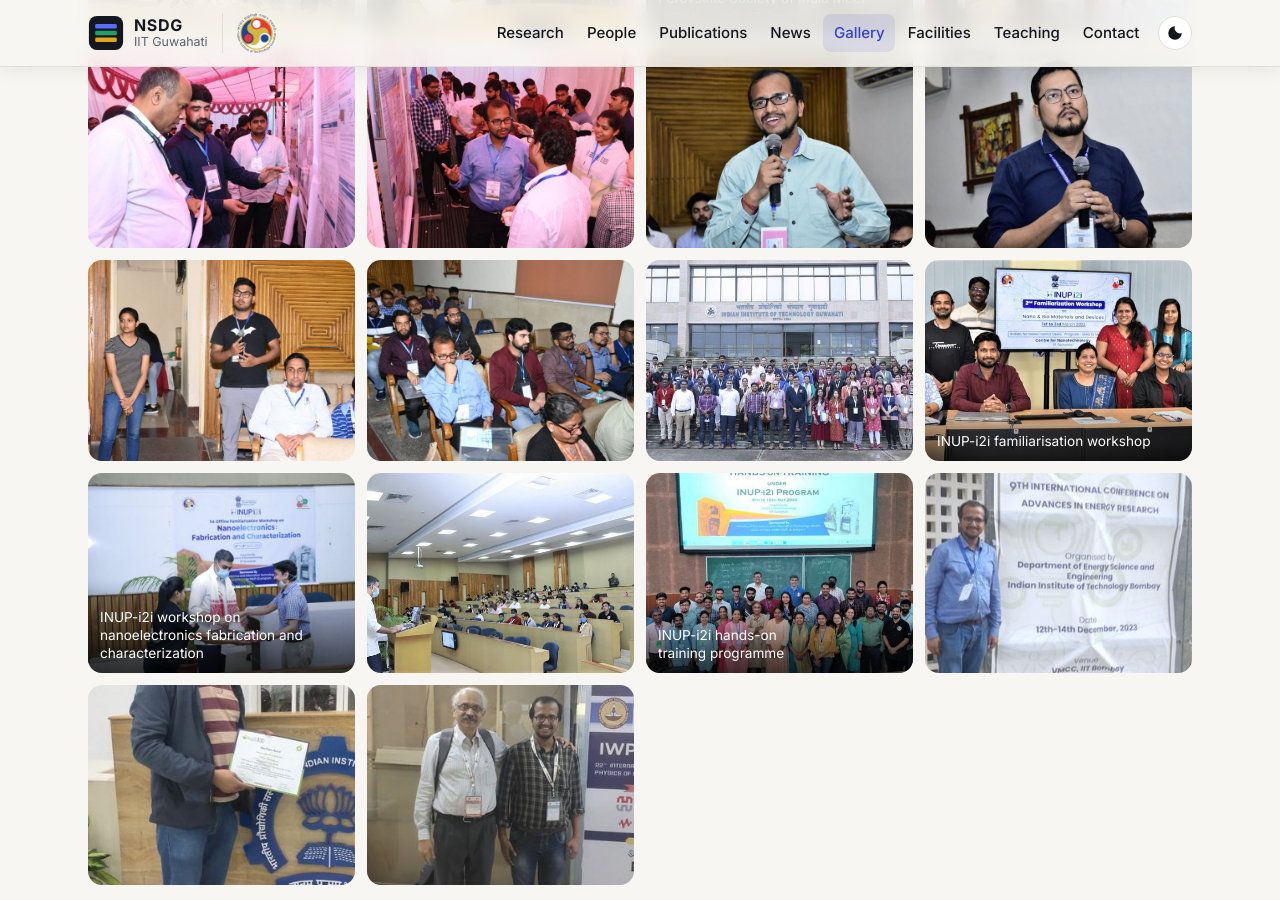
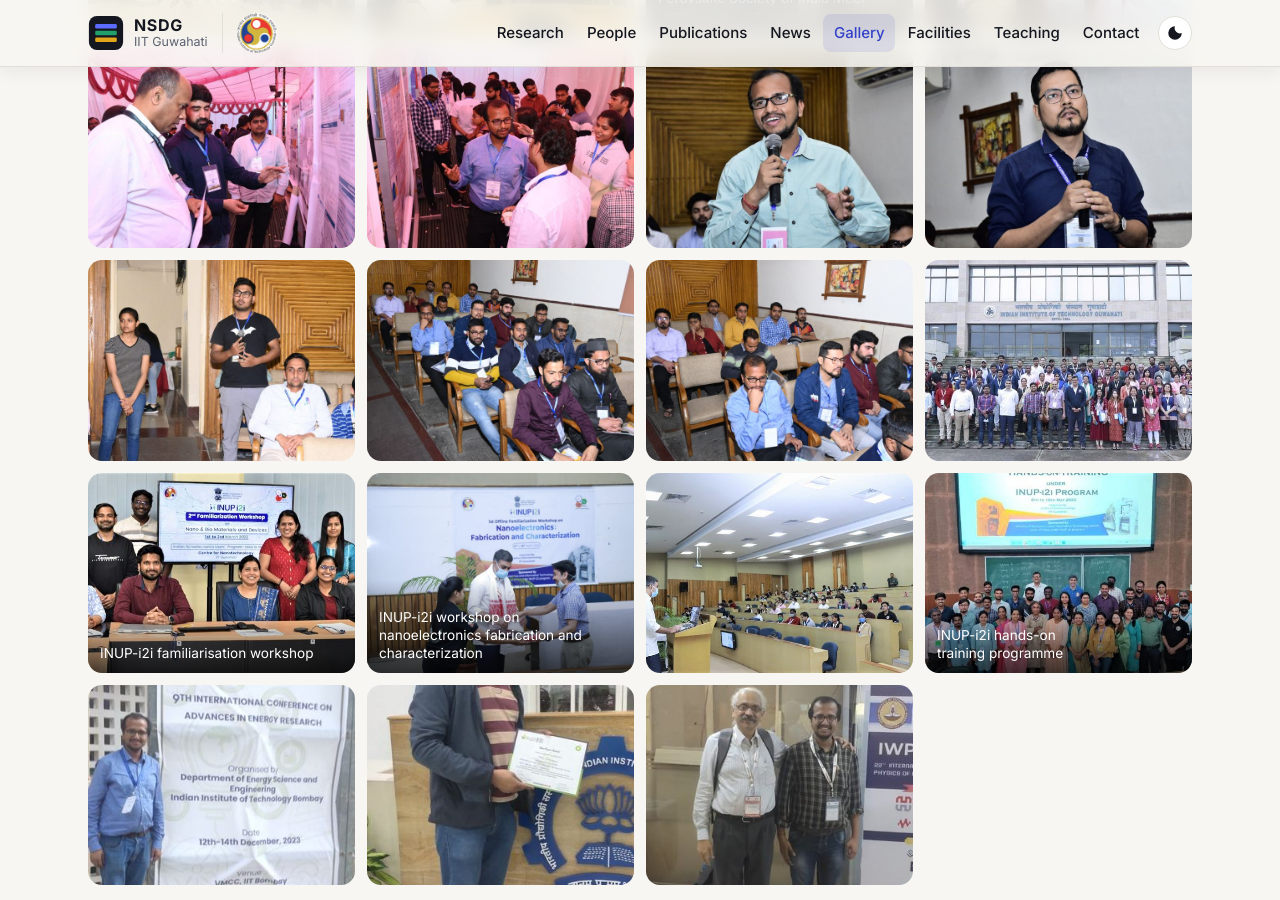
Before and after one commit to nsdg-iitg/nsdg-iitg.github.io, a Jekyll site: the page built from gallery.html, in a window 1280 px wide and 900 px high, scrolled down 927 px. Built offline with Jekyll 4.4.1, drawn with Linux system fonts in a browser that asks for light colours.

Commit message:
Gallery: replace a similar audience photo with two new ones
Co-Authored-By: Claude Opus 5.5 <noreply@anthropic.com>
Claude-Session: https://claude.ai/code/session_01EapaZWM2CBMf6ps5HBQLq2

```diff
--- a/_data/gallery.yml
+++ b/_data/gallery.yml
@@ -13,7 +13,8 @@
 - { src: gallery-13.jpg }
 - { src: gallery-14.jpg }
 - { src: gallery-15.jpg }
-- { src: gallery-17.jpg }
+- { src: gallery-24.jpg }
+- { src: gallery-25.jpg }
 - { src: gallery-18.jpg }
 - { src: gallery-06.jpg, caption: "INUP-i2i familiarisation workshop" }
 - { src: gallery-08.jpg, caption: "INUP-i2i workshop on nanoelectronics fabrication and characterization" }
```
Also changed, not shown: assets/img/gallery/gallery-17.jpg (deleted), assets/img/gallery/gallery-24.jpg (added), assets/img/gallery/gallery-25.jpg (added), assets/img/gallery/thumbs/gallery-17.jpg (deleted), assets/img/gallery/thumbs/gallery-24.jpg (added), assets/img/gallery/thumbs/gallery-25.jpg (added).
